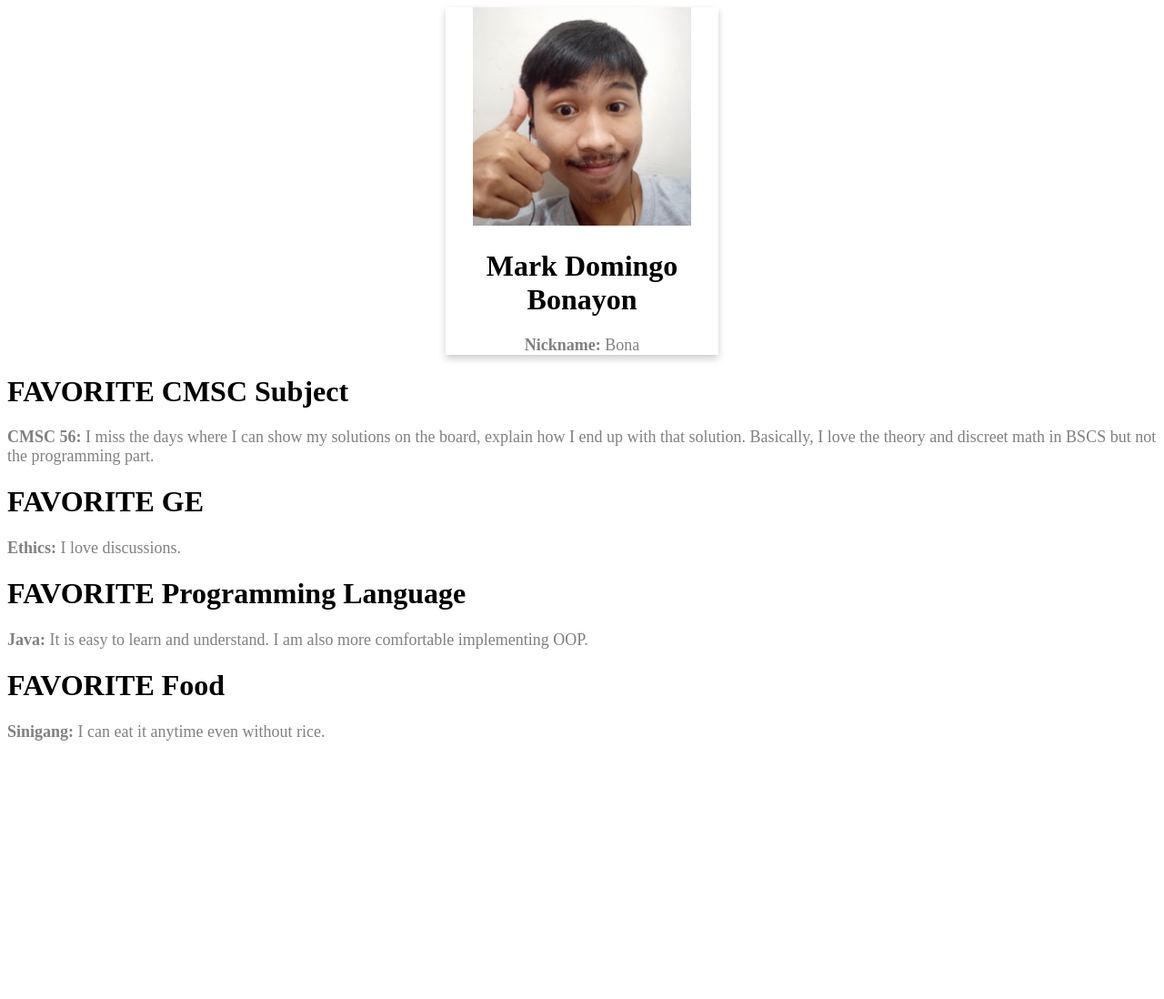
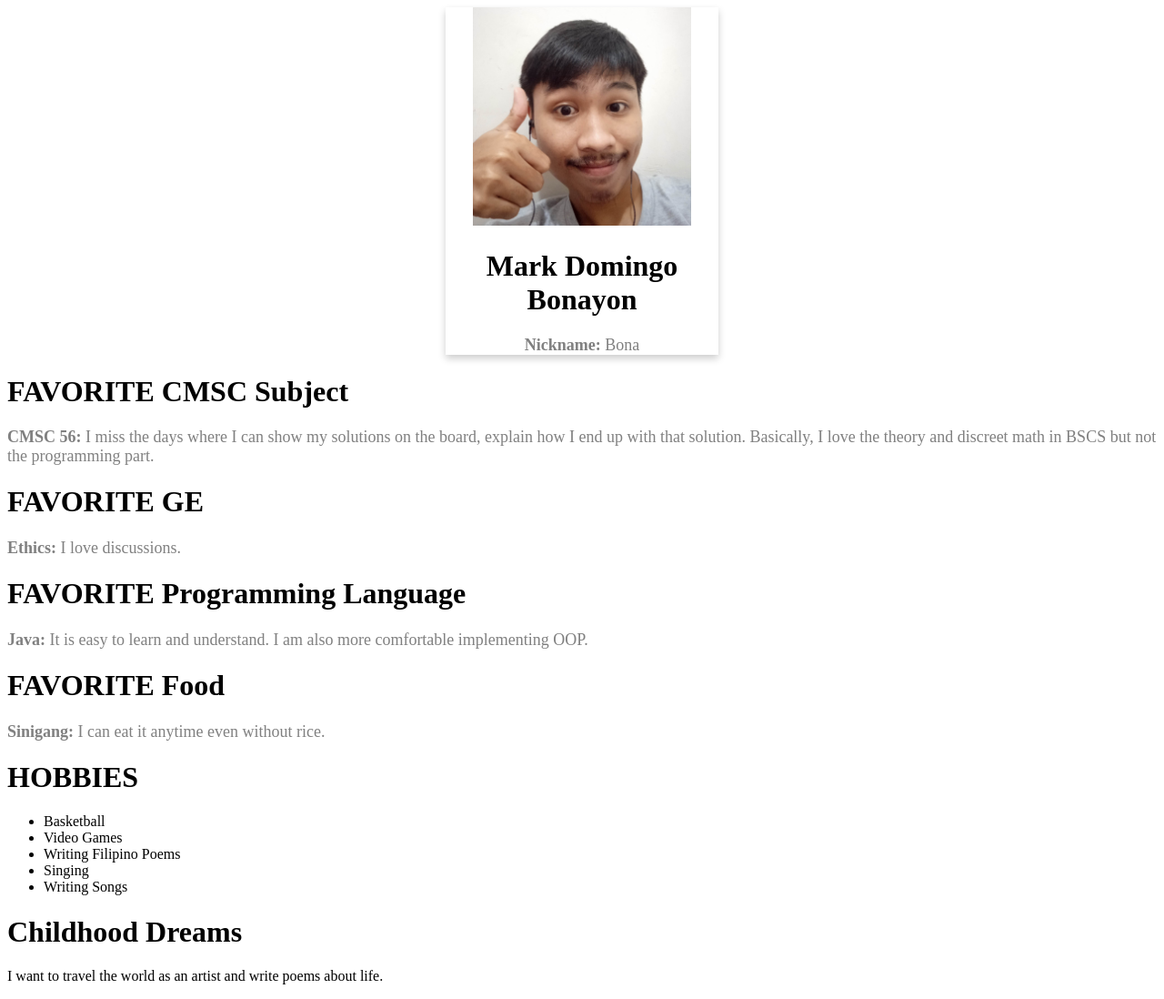
Before and after one commit to ThisIsBONA/ThisIsBONA.github.io, a plain HTML site: page index.html in a window 1280 px wide. Shown: the whole page at 91% size. Before the commit the page ends 833 px from the top, so only its background shows below. Drawn offline with Linux system fonts and the light colour scheme.

Commit message:
chore: added my hobbies and dreams

```diff
--- a/index.html
+++ b/index.html
@@ -34,5 +34,20 @@
         <p class="title"><b>Sinigang:</b> I can eat it anytime even without rice.</p>
     </div>
 
+    <div class="Hobbies">
+        <h1>HOBBIES</h1>
+        <ul>
+            <li>Basketball</li>
+            <li>Video Games</li>
+            <li>Writing Filipino Poems</li>
+            <li>Singing</li>
+            <li>Writing Songs</li>
+        </ul>
+    </div>
+
+    <div class="Dream">
+        <h1>Childhood Dreams</h1>
+        <p>I want to travel the world as an artist and write poems about life.</p>
+    </div>
 </body>
 </html>
```
